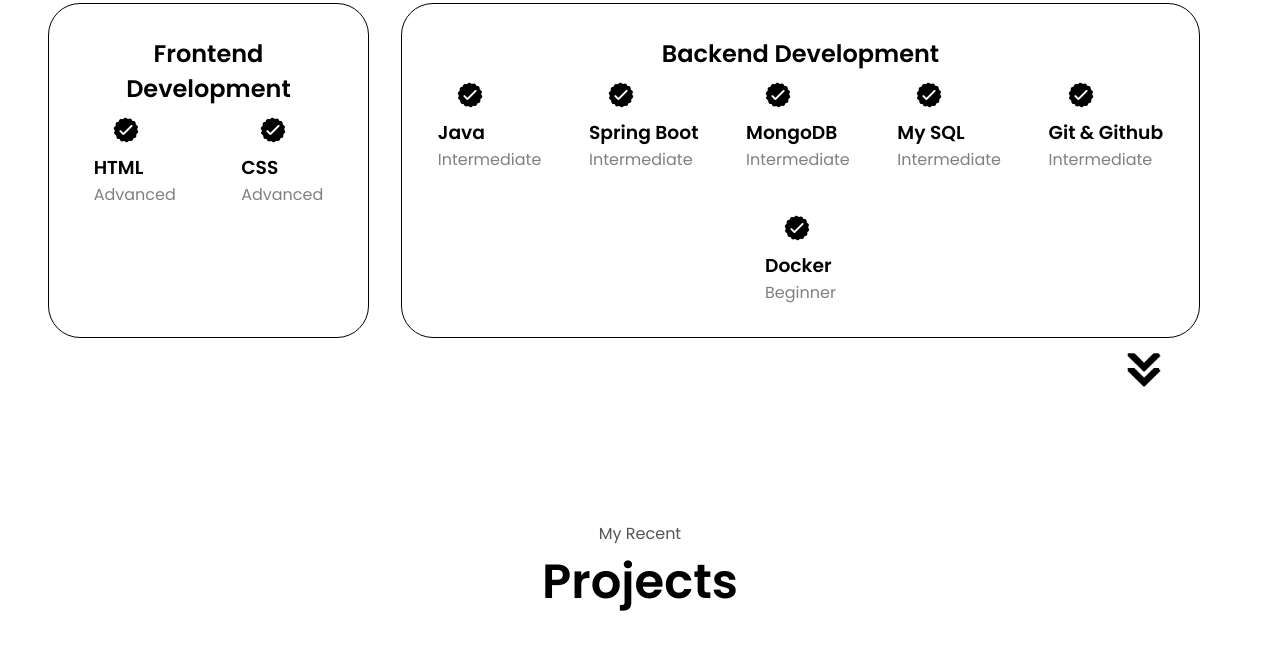
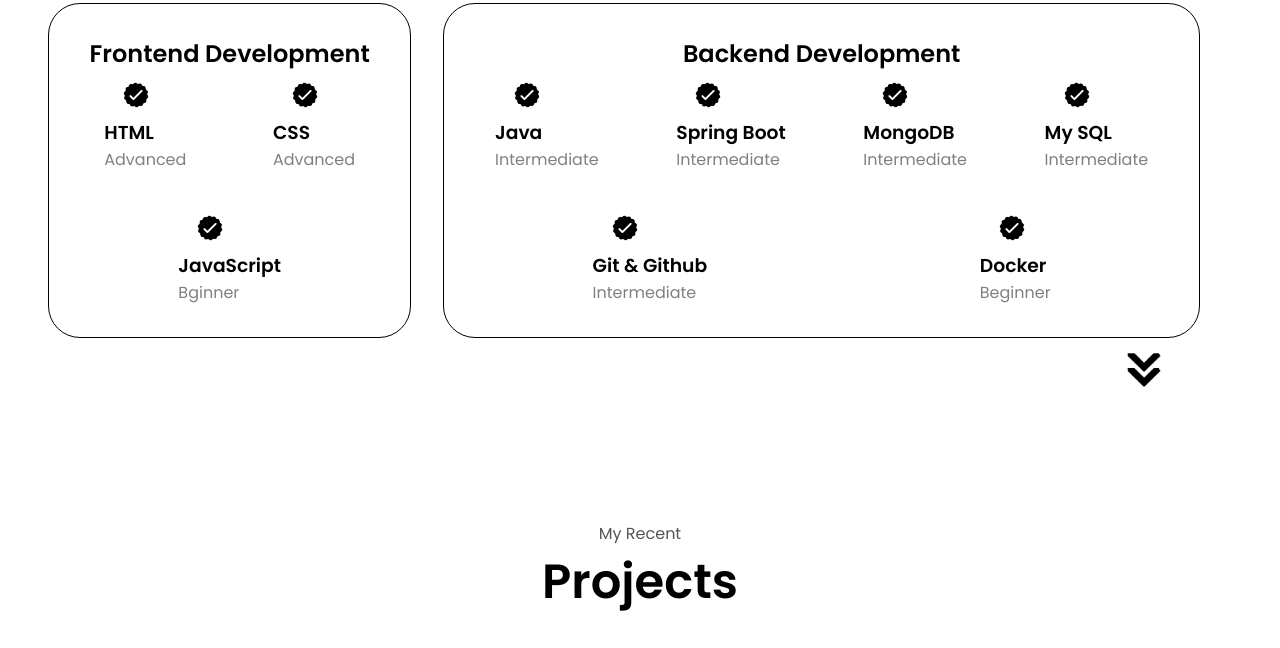
Before and after one commit to gowthamm0708/My-Portfolio-Main, a plain HTML site: page index.html in a window 1280 px wide. Shown: the part 1624-2272 px from the top of the page. Drawn offline with Linux system fonts and the light colour scheme.

Commit message:
Update index.html

```diff
--- a/index.html
+++ b/index.html
@@ -135,12 +135,12 @@
                             <h3>CSS</h3>
                             <p>Advanced</p>
                         </article>
-<!--                         <article>
+                     <article>
                             <img src="./assets/checkmark.png" alt="Exp icon" class="icon">
                             <h3>JavaScript</h3>
-                            <p>Intermediate</p>
+                            <p>Bginner</p>
                         </article>
-                        <article>
+<!--                         <article>
                             <img src="./assets/checkmark.png" alt="Exp icon" class="icon">
                             <h3>TypeScript</h3>
                             <p>Beginner</p>
```
